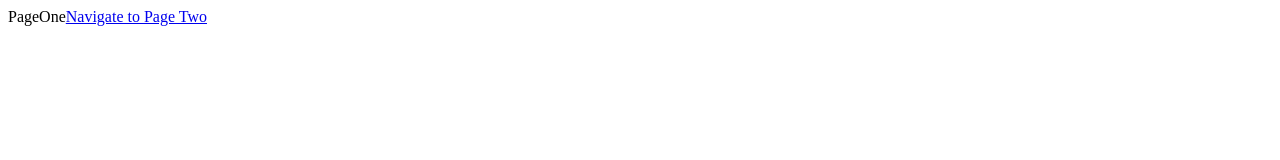
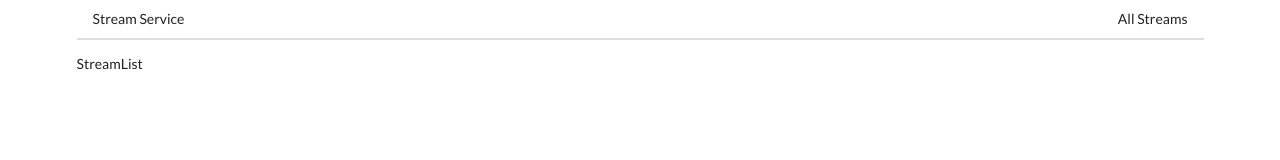
Before and after one commit to Rokenor/rl-streaming-service, a React app in the folder client/: page / in a window 1280 px wide. Built offline with nearby package versions, Linux system fonts and the light colour scheme.

Commit message:
router connect

```diff
--- a/client/public/index.html
+++ b/client/public/index.html
@@ -1,15 +1,15 @@
 <!DOCTYPE html>
 <html lang="en">
-  <head>
+
+<head>
     <meta charset="utf-8" />
     <link rel="icon" href="%PUBLIC_URL%/favicon.ico" />
+    <link rel="stylesheet" href="https://cdnjs.cloudflare.com/ajax/libs/semantic-ui/2.4.1/semantic.min.css">
     <meta name="viewport" content="width=device-width, initial-scale=1" />
     <meta name="theme-color" content="#000000" />
-    <meta
-      name="description"
-      content="Web site created using create-react-app"
-    />
+    <meta name="description" content="Web site created using create-react-app" />
     <link rel="apple-touch-icon" href="%PUBLIC_URL%/logo192.png" />
+
     <!--
       manifest.json provides metadata used when your web app is installed on a
       user's mobile device or desktop. See https://developers.google.com/web/fundamentals/web-app-manifest/
@@ -25,8 +25,9 @@
       Learn how to configure a non-root public URL by running `npm run build`.
     -->
     <title>React App</title>
-  </head>
-  <body>
+</head>
+
+<body>
     <noscript>You need to enable JavaScript to run this app.</noscript>
     <div id="root"></div>
     <!--
@@ -39,5 +40,6 @@
       To begin the development, run `npm start` or `yarn start`.
       To create a production bundle, use `npm run build` or `yarn build`.
     -->
-  </body>
+</body>
+
 </html>
--- a/client/src/components/App.js
+++ b/client/src/components/App.js
@@ -1,30 +1,24 @@
 import React from 'react';
-import { BrowserRouter, Route, Link } from 'react-router-dom';
+import { BrowserRouter, Route } from 'react-router-dom';
 
-const PageOne = () => {
-  return (
-    <div>
-      PageOne
-      <Link to="pagetwo">Navigate to Page Two</Link>
-    </div>
-  );
-};
+import Header from './Header';
 
-const PageTwo = () => {
-  return (
-    <div>
-      PageTwo
-      <Link to="/">Navigate to Page One</Link>
-    </div>
-  );
-};
+import StreamList from './streams/StreamList';
+import StreamCreate from './streams/StreamCreate';
+import StreamEdit from './streams/StreamEdit';
+import StreamDelete from './streams/StreamDelete';
+import StreamShow from './streams/StreamShow';
 
 const App = () => {
   return (
-    <div>
+    <div className="ui container">
       <BrowserRouter>
-        <Route path="/" exact component={PageOne} />
-        <Route path="/pagetwo" component={PageTwo} />
+        <Header />
+        <Route path="/" exact component={StreamList} />
+        <Route path="/streams/new" component={StreamCreate} />
+        <Route path="/streams/edit" component={StreamEdit} />
+        <Route path="/streams/delete" component={StreamDelete} />
+        <Route path="/streams/show" component={StreamShow} />
       </BrowserRouter>
     </div>
   )
--- /dev/null
+++ b/client/src/components/Header.js
@@ -0,0 +1,19 @@
+import React from 'react';
+import { Link } from 'react-router-dom';
+
+const Header = () => {
+  return (
+    <div className="ui secondary pointing menu">
+      <Link to="/" className="item">
+        Stream Service
+      </Link>
+      <div className="right menu">
+        <Link to="/" className="item">
+          All Streams
+        </Link>
+      </div>
+    </div>
+  );
+};
+
+export default Header;
--- /dev/null
+++ b/client/src/components/streams/StreamCreate.js
@@ -0,0 +1,7 @@
+import React from 'react';
+
+const StreamCreate = () => {
+  return <div>StreamCreate</div>;
+};
+
+export default StreamCreate;
--- /dev/null
+++ b/client/src/components/streams/StreamDelete.js
@@ -0,0 +1,7 @@
+import React from 'react';
+
+const StreamDelete = () => {
+  return <div>StreamDelete</div>;
+};
+
+export default StreamDelete;
--- /dev/null
+++ b/client/src/components/streams/StreamEdit.js
@@ -0,0 +1,7 @@
+import React from 'react';
+
+const StreamEdit = () => {
+  return <div>StreamEdit</div>;
+};
+
+export default StreamEdit;
--- /dev/null
+++ b/client/src/components/streams/StreamList.js
@@ -0,0 +1,7 @@
+import React from 'react';
+
+const StreamList = () => {
+  return <div>StreamList</div>;
+};
+
+export default StreamList;
--- /dev/null
+++ b/client/src/components/streams/StreamShow.js
@@ -0,0 +1,7 @@
+import React from 'react';
+
+const StreamShow = () => {
+  return <div>StreamShow</div>;
+};
+
+export default StreamShow;
```
